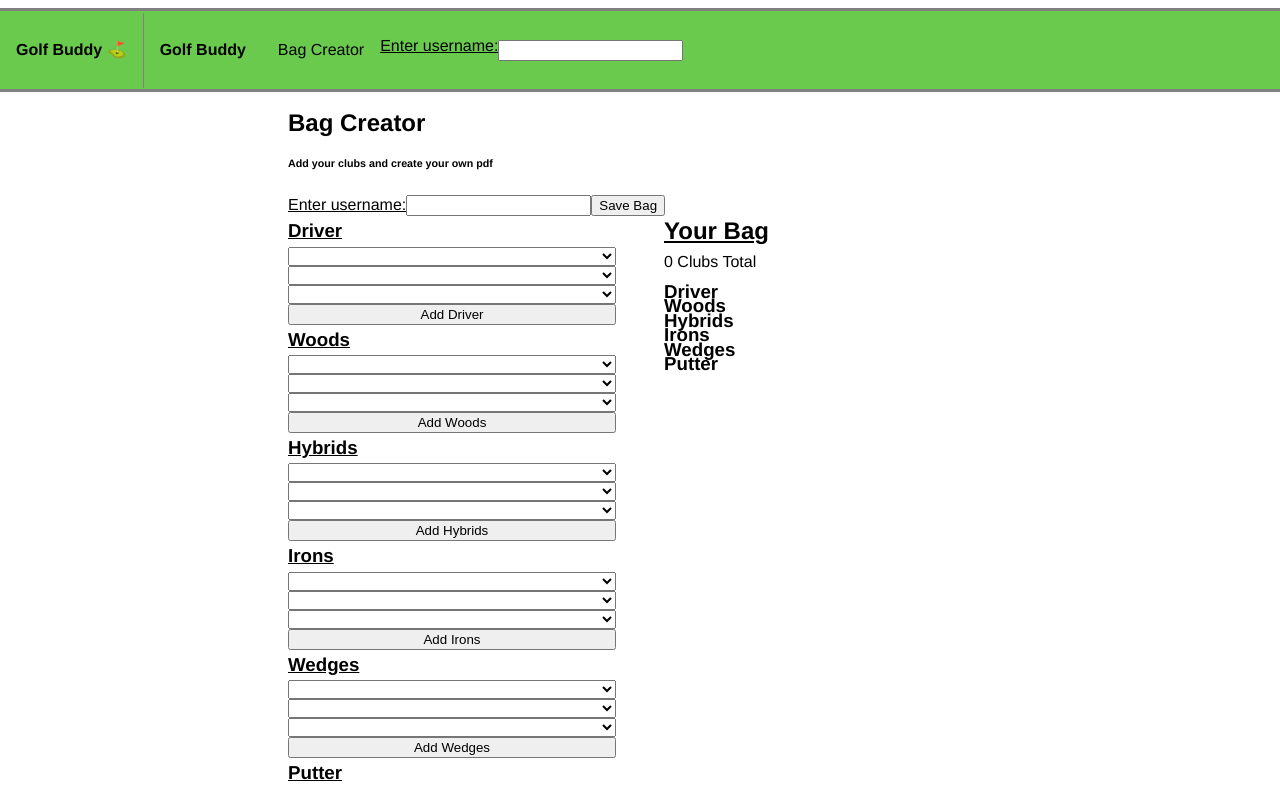
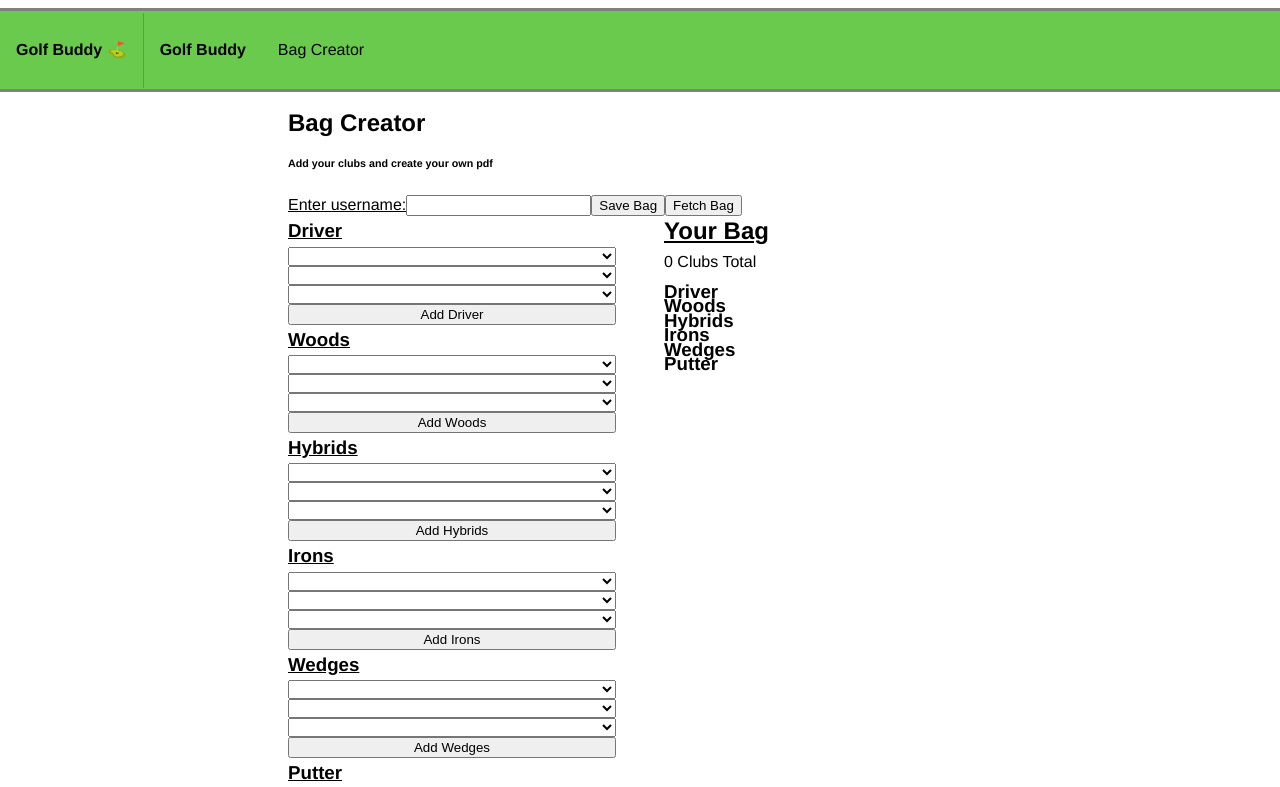
Before and after one commit to poplockndrop1t/golfBuddy, a React (Create React App) app: page /bagCreator in a window 1280 px wide. Shown: the top 787 px of the page. Built offline with nearby package versions, Linux system fonts and the light colour scheme.

Commit message:
Add fetch bag button to the bag creator comp

```diff
--- a/controllers/bagController.js
+++ b/controllers/bagController.js
@@ -34,8 +34,6 @@ module.exports = {
         currentBag.irons = req.body.irons ? req.body.irons : currentBag.irons;
         currentBag.wedges = req.body.wedges ? req.body.wedges : currentBag.wedges;
         currentBag.putter = req.body.putter ? req.body.putter : currentBag.putter;
-        req.session.username = response.username;
-        req.session.cookie.username = response.username;
         currentBag.save((err, data) => {
           if (err) return console.error(err);
           res.json(currentBag);
--- a/index.js
+++ b/index.js
@@ -1,6 +1,5 @@
 const express = require('express');
 const bodyParser = require('body-parser');
-const session = require('express-session');
 const db = require('./db/index.js');
 const router = require('./router.js');
 const bagController = require('./controllers/bagController.js');
--- a/src/App.js
+++ b/src/App.js
@@ -113,7 +113,9 @@ class App extends React.Component {
     if (body) request.body = JSON.stringify(body);
     fetch('/api/bag', request)
       .then(res => res.json())
-      .then(data => console.log('data', data));
+      .then(data => {
+        console.log('data', data)
+      });
   };
 
   render() {
--- a/src/Components/BagCreator/BagCreator.js
+++ b/src/Components/BagCreator/BagCreator.js
@@ -4,12 +4,19 @@ import YourBag from './YourBag/YourBag.js';
 import './BagCreator.css';
 
 function BagCreator(props) {
-  var username;
+  var username = '';
 
   function handleSubmit(event) {
-    const bagModel = props.bag;
-    bagModel.username = username;
-    return props.saveBag('POST', bagModel);
+    if (username.length > 0) {
+      const bagModel = props.bag;
+      bagModel.username = username;
+      if (event.target.name === 'save') {
+        return props.saveBag('POST', bagModel);
+      }
+      if (event.target.name === 'fetch') {
+        return props.saveBag('POST', bagModel);
+      }
+    }
   };
 
   return (
@@ -21,7 +28,8 @@ function BagCreator(props) {
       <div>
         <label>Enter username:</label>
         <input name="username" onChange={(event) => username = event.target.value} />
-        <button onClick={handleSubmit}>Save Bag</button>
+        <button name="save" onClick={handleSubmit}>Save Bag</button>
+        <button name="fetch" onClick={handleSubmit}>Fetch Bag</button>
       </div>
       <div className="bagCreatorContainer">
         <ClubOptions
--- a/src/Nav/Nav.js
+++ b/src/Nav/Nav.js
@@ -16,8 +16,6 @@ function Nav() {
       <Link to="/bagCreator">
         <p>Bag Creator</p>
       </Link>
-      <label>Enter username:</label>
-      <input/>
     </div>
   )
 };
```
